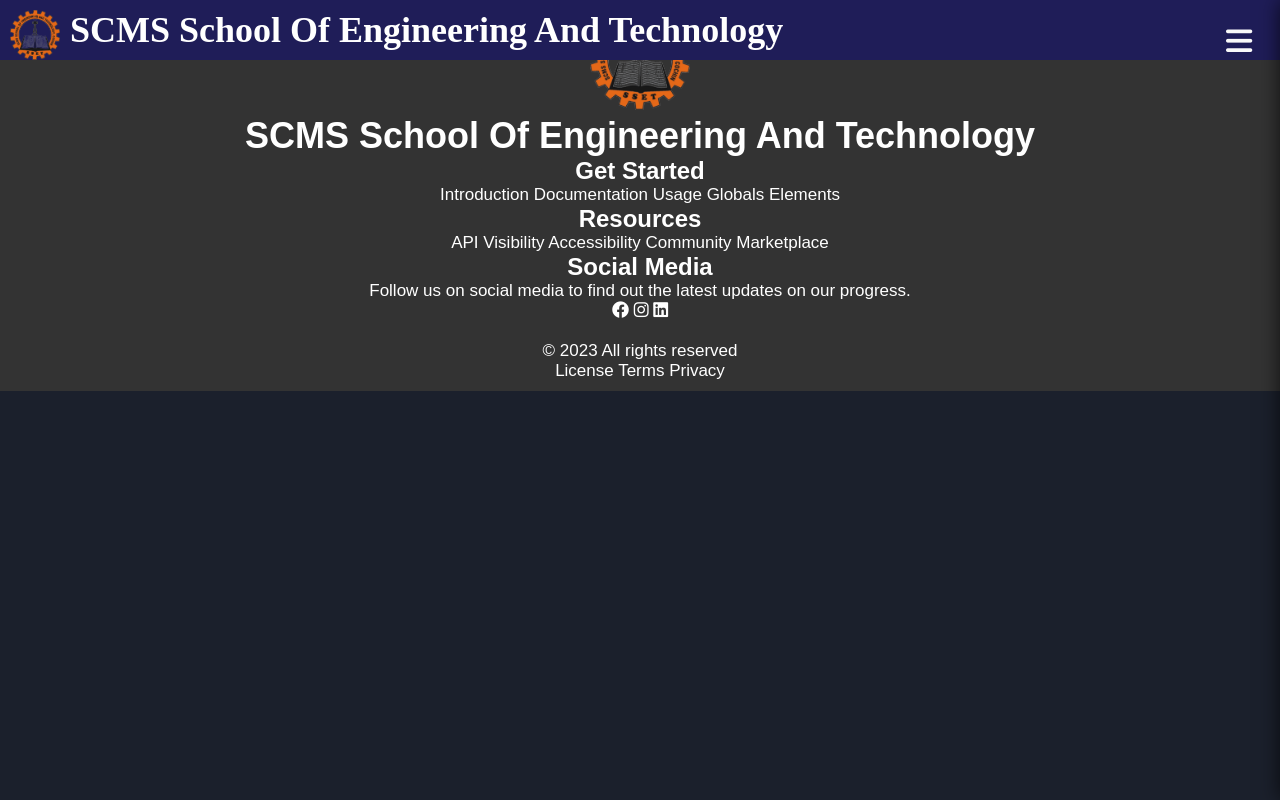
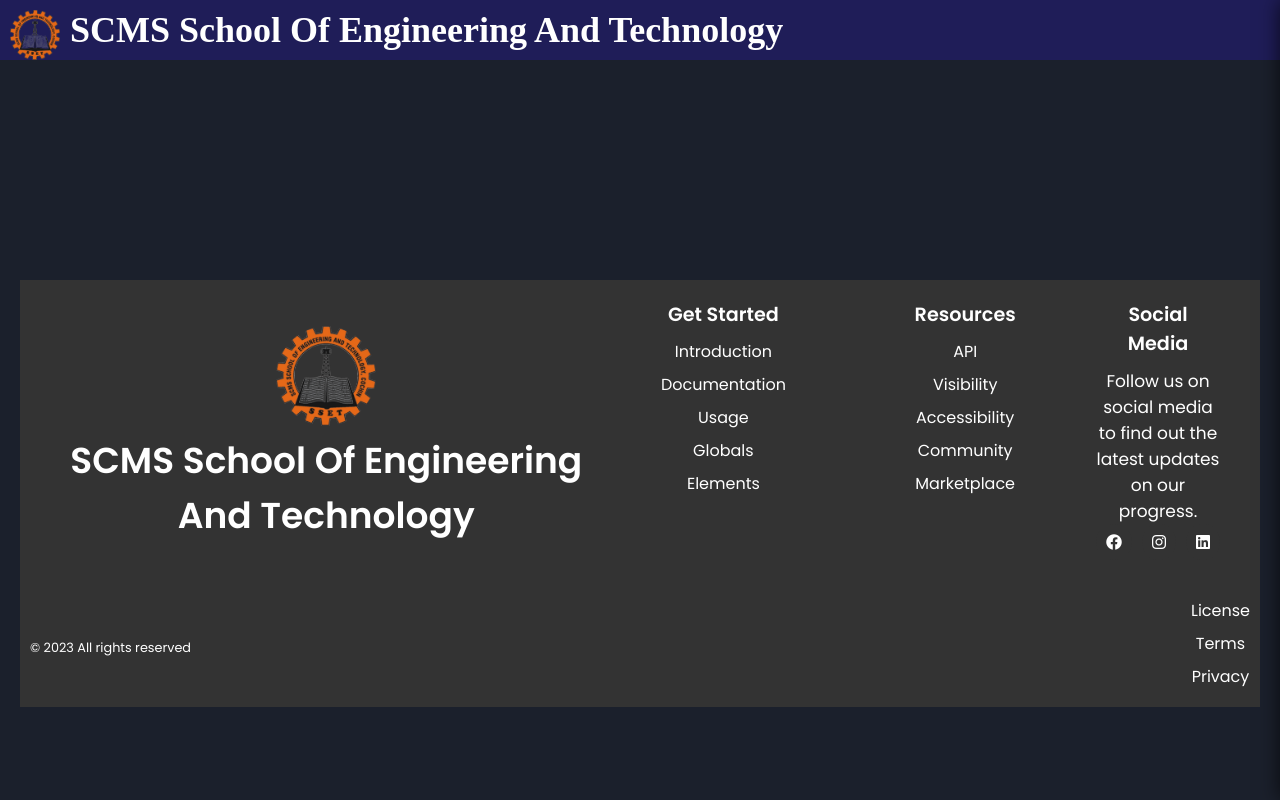
Before and after one commit to 7thRuler/examhall, a Flask app: page /About in a window 1280 px wide. Run offline with Flask 3, Linux system fonts and the light colour scheme.

Commit message:
new update

```diff
--- a/app.py
+++ b/app.py
@@ -1,4 +1,4 @@
-from flask import Flask, redirect, render_template, request, url_for, flash, session
+from flask import Flask, redirect, render_template, request, url_for, flash, session, jsonify
 import sqlite3
 import random
 
@@ -26,7 +26,6 @@
 
 @app.route('/admin', methods=['GET', 'POST'])
 def admin():
-
         if request.method == 'POST':
 
 
@@ -46,16 +45,28 @@
             conn.close()
             return render_template('admin.html', room_numbers=room_numbers)
 
+        return render_template('admin.html')
 
 
+def sa_no_exists(sa_no):
+    # Connect to SQLite database
+    conn = sqlite3.connect('room_details.db')
+    cursor = conn.cursor()
 
+    # Check if sano exists in the database
+    cursor.execute("SELECT EXISTS(SELECT 1 FROM rooms WHERE sa_no=?)", (sa_no,))
+    result = cursor.fetchone()[0]
 
-        return render_template('admin.html')
+    cursor.close()
+    conn.close()
 
+    return result == 1
 @app.route("/insert",methods=['GET','POST'])
 def insert():
     if request.method == 'POST':
         sa_no = request.form['sa_no']
+        if sa_no_exists(sa_no):
+            return render_template('admin.html', error='Sano already exists. Choose a different one.')
         class_no=request.form['class_no']
         rows = int(request.form['rows'])
         columns = int(request.form['columns'])
@@ -75,7 +86,12 @@
 
 
     return render_template('admin.html')
+def check_sa_no_exists():
+    sa_no = request.args.get('sa_no')
+    result = sa_no_exists(sa_no)
 
+    # Return JSON response
+    return jsonify({'exists': result == 1})
 @app.route("/alloc",methods=['GET','POST'])
 def alloc():
     if request.method== 'POST':
@@ -188,13 +204,13 @@
     conn.commit()
     cursor.close()
     conn.close()
-@app.route('/delete/<id>')
-def delete(id):
+@app.route('/delete/<sa_no>')
+def delete(sa_no):
 	conn = sqlite3.connect("room_details.db")
 	with conn:
 		cursor = conn.cursor()
-		cursor.execute("DELETE FROM rooms WHERE class_no=?",[id])
-	return  redirect(url_for('home'))
+		cursor.execute("DELETE FROM rooms WHERE class_no=?",[sa_no])
+	return redirect(url_for('dash'))
 
 
 if __name__ == '__main__':
--- /dev/null
+++ b/static/about.css
@@ -0,0 +1,153 @@
+/* Reset some default styles */
+h1,
+h2,
+p,
+a {
+  margin: 0;
+  padding: 0;
+  box-sizing: border-box;
+}
+
+body {
+  font-family: 'Poppins', sans-serif;
+}
+
+
+.overlay {
+  position: fixed;
+  top: 50%;
+  left: 0;
+  width: 100%;
+  height: 100%;
+  background-color: rgba(0, 0, 0, 0.5);
+  display: none;
+  z-index: 1;
+}
+
+.burger {
+  background: none;
+  border: none;
+  cursor: pointer;
+  font-size: 1.5rem;
+  display: none;
+}
+
+aside {
+  display: flex;
+  flex-direction: column;
+  gap: 10px;
+}
+
+a {
+  text-decoration: none;
+  color: white;
+  font-size: 1rem;
+}
+
+a.active {
+  font-weight: bold;
+}
+
+/* Add styling for the section containing the footer */
+section {
+  margin: 20px;
+}
+
+/* Style the footer */
+footer.top {
+  display: flex;
+  justify-content: space-between;
+  align-items: center;
+
+  padding: 20px;
+}
+
+footer.top img {
+  border-radius: 50%;
+}
+
+.links {
+  display: flex;
+  justify-content: space-between;
+  flex-grow: 2;
+}
+
+.links-column {
+  flex: 1;
+  margin-right: 20px;
+}
+
+.links-column h2 {
+  font-size: 1.2rem;
+  margin-bottom: 10px;
+}
+
+a {
+  display: block;
+  margin-bottom: 8px;
+}
+
+.socials-column {
+  flex: 0.5;
+}
+
+.socials {
+  display: flex;
+  gap: 10px;
+}
+
+.socials a {
+  background-color: #333;
+  color: white;
+  padding: 10px;
+  border-radius: 50%;
+}
+
+/* Style the bottom footer */
+footer.bottom {
+  background-color: #333;
+  color: white;
+  text-align: center;
+  padding: 10px;
+  display: flex;
+  justify-content: space-between;
+  align-items: center;
+}
+
+.copyright {
+  font-size: 0.8rem;
+}
+
+.legal a {
+  margin-left: 10px;
+}
+
+/* Add responsive styling for small screens */
+@media screen and (max-width: 768px) {
+  .burger {
+    display: block;
+  }
+
+  aside {
+    position: fixed;
+    top: 0;
+    right: 0;
+    height: 100%;
+    width: 70%;
+    background-color: #333;
+    flex-direction: column;
+    padding: 20px;
+    gap: 10px;
+    z-index: 2;
+    transform: translateX(100%);
+    transition: transform 0.3s ease-in-out;
+  }
+
+  aside.active {
+    transform: translateX(0);
+  }
+
+  .overlay {
+    display: block;
+  }
+}
--- a/templates/about.html
+++ b/templates/about.html
@@ -21,8 +21,11 @@
     <link rel="stylesheet" href="/static/style.css" />
     <link rel="stylesheet" href="/static/styles.css" />
     <link rel="stylesheet" href="/static/home.css" />
+    <link rel="stylesheet" href="/static/about.css" />
   </head>
   <body>
+    <br><br><br> <br>
+    <br><br><br> <br><br><br>
     <div class="topnav">
         <div class="lo">
             <img src="/static/images/logo.png" alt="Logo" class="im">
--- a/templates/alloc.html
+++ b/templates/alloc.html
@@ -34,7 +34,7 @@
       <a href="/admin">Seat Arrangenment</a>
       <a class="active">Allocate Students</a>
       <a href="/dash">Dashboard</a>
-      <a href="/attend">Atttendence</a>
+      <!---<a href="/attend">Atttendence</a> ---->
       <a href="/">Logout</a>
       <button>#</button>
     </aside>
@@ -151,7 +151,7 @@
           const entry = []
           for (let col = 0; col < val.cols; col++) {
             const dep = departments[iterator % departments.length]
-            entry.push(`Sem : ${val.students[dep][student_iterator].sem}\nClass Name : ${val.students[dep][student_iterator].class_name}\nRoll No : ${val.students[dep][student_iterator].roll_no}\nName : ${val.students[dep][student_iterator].name}`)
+            entry.push(`Sem : ${val.students[dep][student_iterator].sem} \nClass Name : ${val.students[dep][student_iterator].class_name} \nRoll No : ${val.students[dep][student_iterator].roll_no} \nName : ${val.students[dep][student_iterator].name}`)
             attendance.push([iterator + 1, val.students[dep][student_iterator].roll_no, val.students[dep][student_iterator].class_name, val.students[dep][student_iterator].sem, val.students[dep][student_iterator].name, "     "])
             iterator++;
             if (!(iterator % departments.length)) {
--- a/templates/dash.html
+++ b/templates/dash.html
@@ -77,7 +77,7 @@
             <a href="/admin">Seat Arrangenment</a>
             <a href="/alloc">Allocate Students</a>
             <a class="active">Dashboard</a>
-            <a href="/attend">Atttendence</a>
+            <!---<a href="/attend">Atttendence</a> ---->
             <a href="/">Logout</a>
             <button>#</button>
           </aside>
@@ -105,7 +105,7 @@
                   <td style="text-align: center;" >{{d}}</td>
                   <!--<td style="text-align: center;"><a href="/edit/{{row[0]}}">EDIT</a></td>-->
                   {% endfor %}
-                  <td style="text-align: center;"><a href="/delete/{{row[0]}}">DELETE</a></td>
+                  <td style="text-align: center;"><a href="/delete/{{row[1]}}">DELETE</a></td>
               </tr>
             {% endfor %}
       </table>
```
Also changed, not shown: query.sql (deleted, +0 -10 lines), templates/admin.html (+16 -1 lines), room_details.db.
